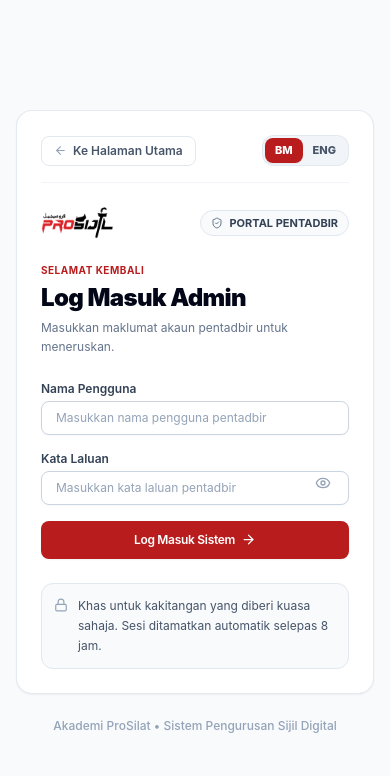
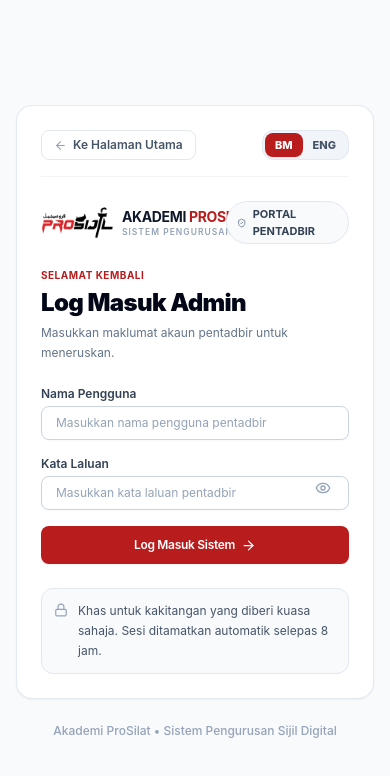
Before and after one commit to kagumappacademy/ProSijilSimple, a React (Vite) app in the folder client/: page /admin/login in a window 390 px wide. Shown: the top 776 px of the page. Built offline with nearby package versions, Linux system fonts and the light colour scheme; no server answers.

Commit message:
fix(sidebar): prevent logo and brand text clipping by adjusting width, padding and typography spacing

```diff
--- a/client/src/components/AdminLayout.jsx
+++ b/client/src/components/AdminLayout.jsx
@@ -34,8 +34,8 @@
   return (
     <div className="flex h-full flex-col overflow-y-auto bg-white border-r border-slate-200">
       {/* Brand Header */}
-      <div className="flex items-center justify-between border-b border-slate-100 px-5 py-4">
-        <Link to="/" onClick={close} className="flex items-center text-left">
+      <div className="flex items-center justify-between border-b border-slate-100 px-4 py-3.5">
+        <Link to="/" onClick={close} className="flex items-center text-left min-w-0">
           <Logo small />
         </Link>
         {close && (
@@ -154,7 +154,7 @@
   return (
     <div className="min-h-screen bg-[#F8F9FA] text-slate-900 antialiased">
       {/* Desktop Sidebar (Clean, architectural line) */}
-      <aside className="fixed inset-y-0 left-0 z-50 hidden w-[220px] bg-white lg:block">
+      <aside className="fixed inset-y-0 left-0 z-50 hidden w-[240px] bg-white lg:block">
         <Sidebar user={user} logout={logout} />
       </aside>
 
@@ -174,7 +174,7 @@
       )}
 
       {/* Main Workspace */}
-      <div className="lg:pl-[220px] w-full max-w-full min-w-0 overflow-x-hidden">
+      <div className="lg:pl-[240px] w-full max-w-full min-w-0 overflow-x-hidden">
         {/* Apple / Google Minimalist Clean Header */}
         <header className="sticky top-0 z-30 flex h-14 items-center justify-between border-b border-slate-200 bg-white/95 px-4 sm:px-6 backdrop-blur-md">
           <div className="flex items-center gap-3 min-w-0 flex-1 mr-2">
--- a/client/src/components/UI.jsx
+++ b/client/src/components/UI.jsx
@@ -5,28 +5,28 @@
 export function Logo({ light = false, small = false, center = false, className = '' }) {
   return (
     <div
-      className={`flex items-center gap-2.5 select-none ${
+      className={`flex items-center gap-2 select-none ${
         center ? 'justify-center mx-auto text-left' : ''
       } ${className}`}
     >
       <img
         src="/logo-prosijil.png"
         alt="Logo ProSijil"
-        className={`${small ? 'h-7 sm:h-8' : 'h-8 sm:h-9'} w-auto object-contain shrink-0 ${
+        className={`${small ? 'h-7' : 'h-8 sm:h-9'} w-auto object-contain shrink-0 ${
           light ? 'brightness-0 invert' : ''
         }`}
       />
-      <div className="leading-tight shrink-0 hidden sm:block">
+      <div className="leading-tight shrink-0">
         <span
           className={`block ${
-            small ? 'text-xs sm:text-[13px]' : 'text-sm sm:text-base'
+            small ? 'text-xs' : 'text-sm sm:text-base'
           } font-bold tracking-tight whitespace-nowrap ${light ? 'text-white' : 'text-slate-900'}`}
         >
           AKADEMI <span className={light ? 'text-red-400' : 'text-red-700'}>PROSILAT</span>
         </span>
         <span
           className={`block ${
-            small ? 'text-[7.5px] sm:text-[8px] tracking-[0.08em]' : 'text-[8.5px] sm:text-[9px] tracking-[0.12em]'
+            small ? 'text-[7.5px] tracking-[0.06em]' : 'text-[8.5px] sm:text-[9px] tracking-[0.12em]'
           } uppercase font-semibold whitespace-nowrap ${
             light ? 'text-white/60' : 'text-slate-400'
           }`}
```
